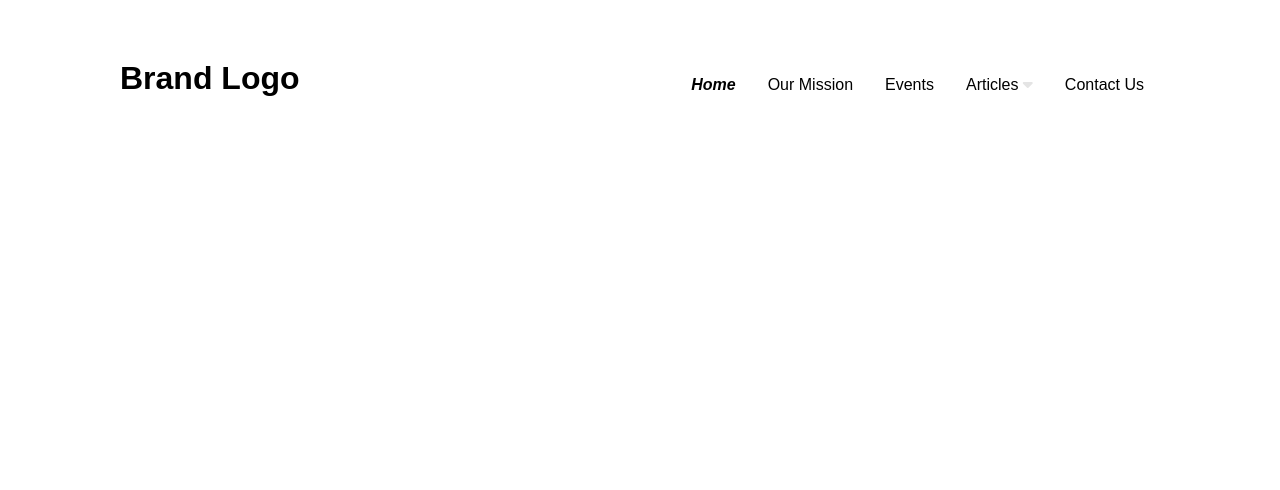
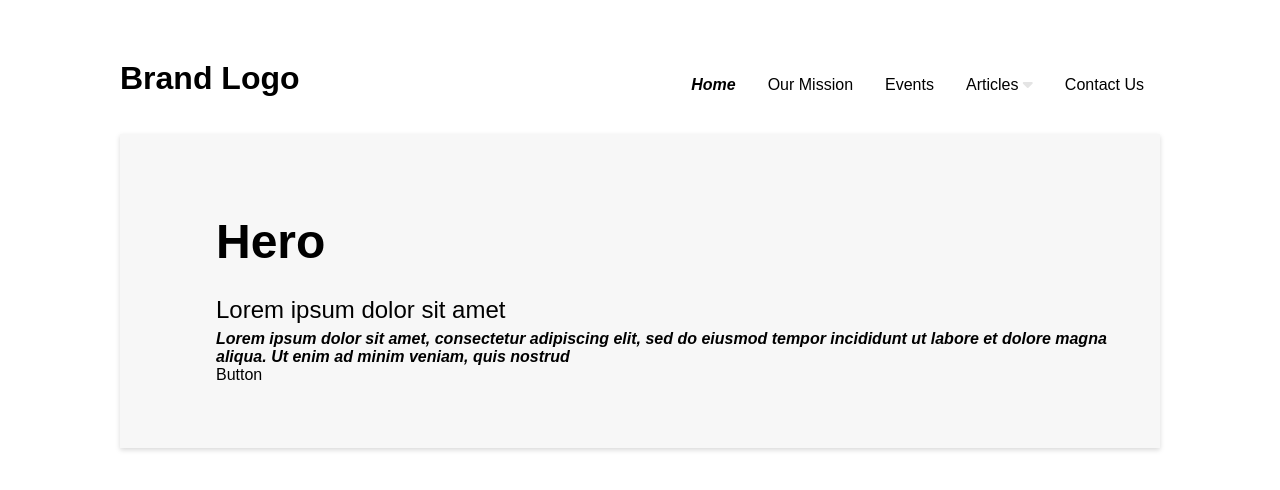
Before and after one commit to Nivealba/OYEOTestrun, a plain HTML site: page index.html in a window 1280 px wide. Drawn offline with Linux system fonts and the light colour scheme.

Commit message:
Banner added

```diff
--- a/index.html
+++ b/index.html
@@ -8,7 +8,7 @@
     <script src="https://kit.fontawesome.com/799608aabf.js" crossorigin="anonymous"></script>
 </head>
 <body>
-    <div class="Nav">
+    <div class="nav">
     <div class="logo">Brand Logo</div>
         <ul>
             <li><a href="#">Contact Us</a></li>
@@ -24,5 +24,16 @@
             <li><a href="#" class="homb">Home</a></li>
           </ul>
     </div>
+
+    <div class="banner">
+        <div class="bantex">
+<div class="h1b">Hero</div>
+<div class="h2b">Lorem ipsum dolor sit amet</div>
+<div class="h3b">Lorem ipsum dolor sit amet, consectetur adipiscing elit, sed do eiusmod tempor incididunt ut labore et dolore magna aliqua. Ut enim ad minim veniam, quis nostrud</div>
+<div class="buttonb">Button</div>
+</div>
+    </div>
+
+    <div class="quote"></div>
 </body>
 </html>
--- a/style.css
+++ b/style.css
@@ -3,6 +3,11 @@ body {
     margin-top: 60px;
     margin-right: 120px;
     margin-left: 120px;
+}
+
+.nav {
+    background-color: white;
+    padding-bottom: 24px;
 }
 
 .logo {
@@ -68,3 +73,34 @@ li.dropdown {
 .dropdown:hover .dropdown-content {
   display: block;
 }
+
+.banner {
+    display: block;
+    padding-left: 96px;
+    padding-bottom: 64px;
+    padding-top: 60px;
+    background-color: #F7F7F7;
+    box-shadow: 0px 2px 5px #D9D9D9;
+    z-index: -1;
+}
+
+.bantex {
+    color: black;
+}
+
+.h1b {
+    font-size: xxx-large;
+    font-weight: 900;
+    line-height: 96px;
+}
+
+.h2b {
+    font-size: x-large;
+    font-weight: 100;
+    line-height: 40px;
+}
+
+.h3b {
+    font-weight: 550;
+    font-style: italic;
+}
```
